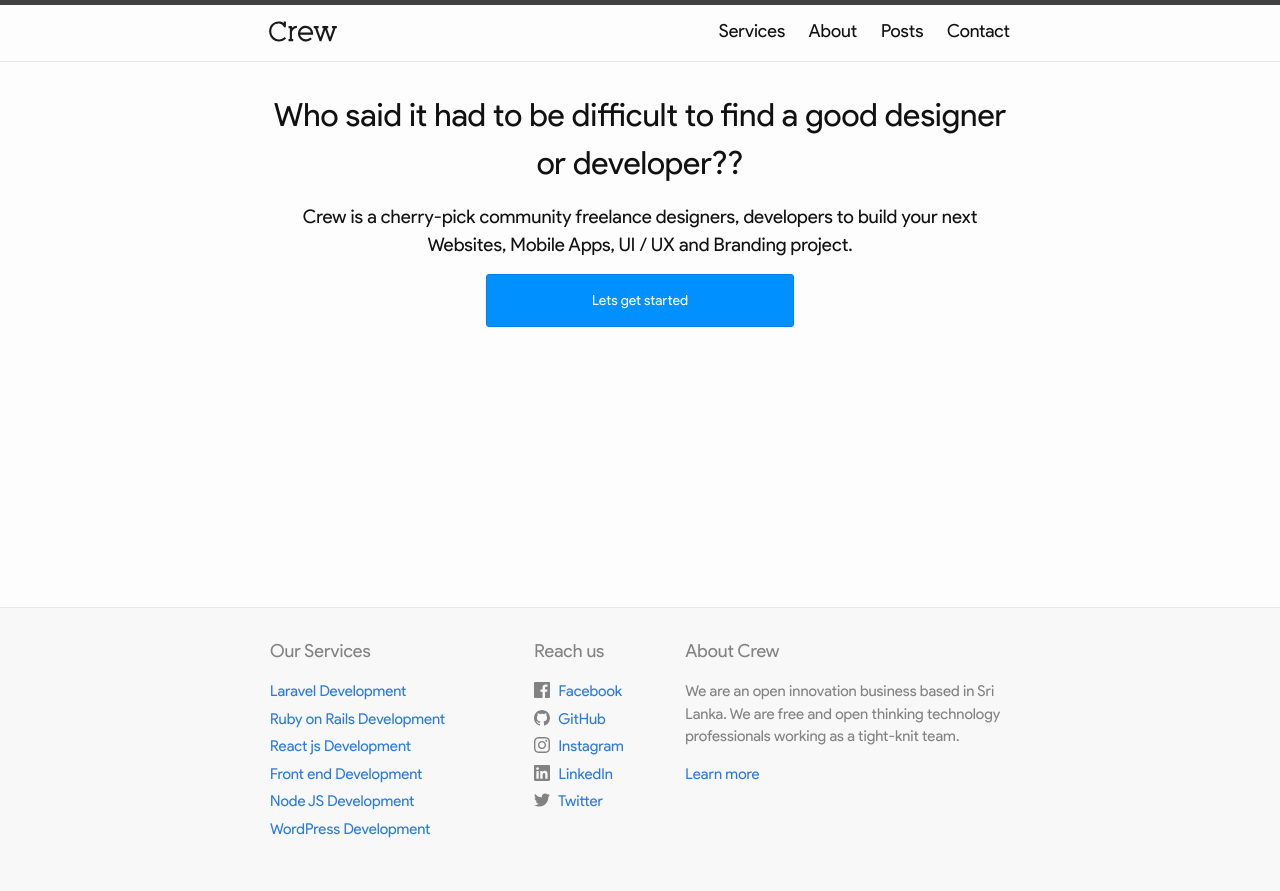
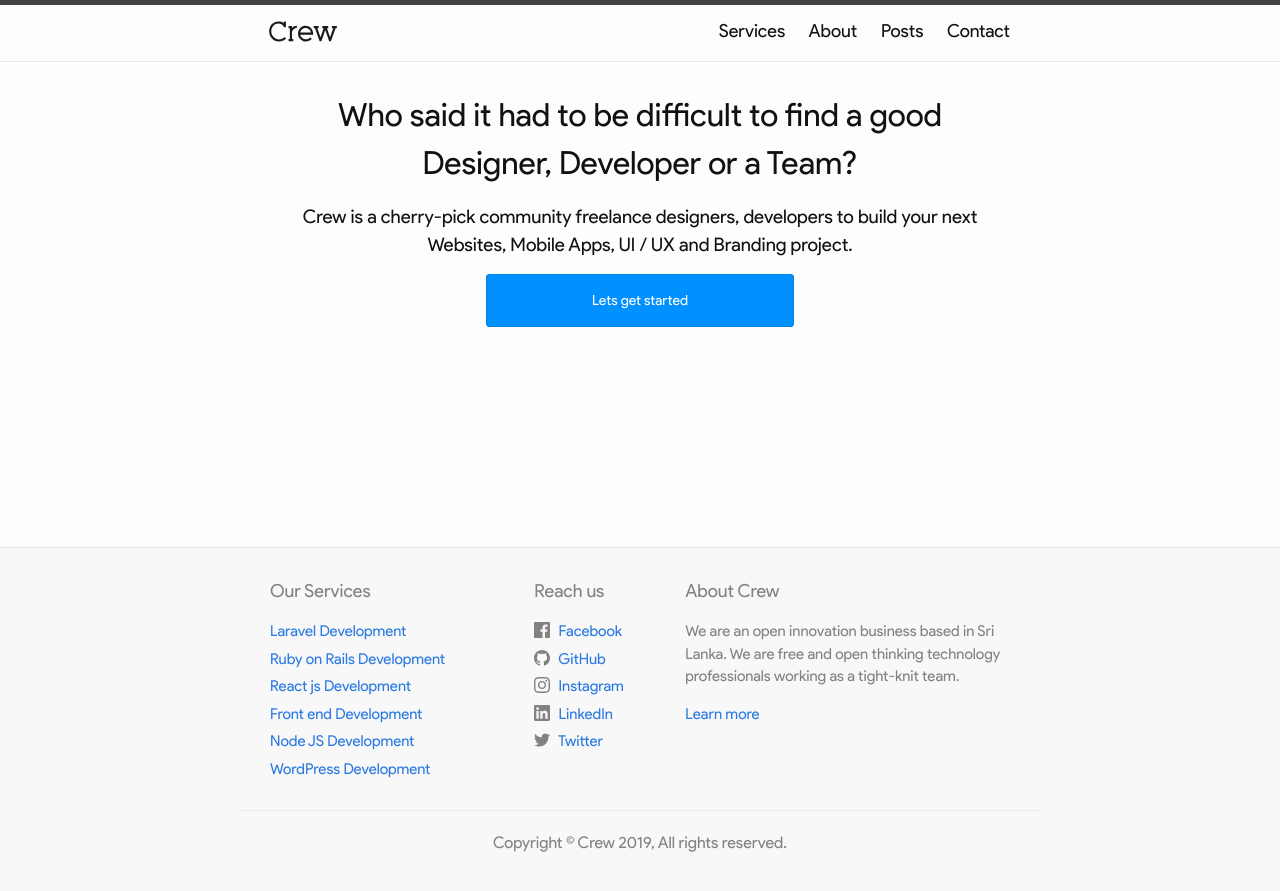
Before and after one commit to crewdigi/crewdigi.github.io, a Jekyll site: the page built from index.md, in a window 1280 px wide. Shown: the top 891 px of the page. Built offline with Jekyll 4.4.1, drawn with Linux system fonts in a browser that asks for light colours.

Commit message:
updated text and footer

```diff
--- a/_includes/footer.html
+++ b/_includes/footer.html
@@ -2,8 +2,6 @@
   <data class="u-url" href="{{ "/" | relative_url }}"></data>
 
   <div class="wrapper">
-
-
     <div class="footer-col-wrapper">
       <div class="footer-col footer-col-1">
             <h2 class="footer-heading">Our Services</h2>
@@ -33,6 +31,11 @@
 
   </div>
 
+
+  <div class="bottom-wrapper">
+    <p>Copyright &copy; Crew {{ 'now' | date: "%Y" }}, All rights reserved.</p>
+  </div>
+
 </footer>
 
 
--- a/_layouts/home.html
+++ b/_layouts/home.html
@@ -7,7 +7,7 @@
 
 <hero>
 
-  <h1>Who said it had to be difficult to find a good designer or developer??</h1>
+  <h1>Who said it had to be difficult to find a good Designer, Developer or a Team?</h1>
   <h3>Crew is a cherry-pick community freelance designers, developers to build your next Websites, Mobile Apps, UI / UX and Branding project.</h3>
 
   <a class="btn ghost" href="mailto:hi@crew.lk">Lets get started</a>
--- a/_sass/minima/_layout.scss
+++ b/_sass/minima/_layout.scss
@@ -173,6 +173,23 @@
   width:         calc(100% - (#{$spacing-unit} / 2));
 }
 
+
+
+.bottom-wrapper {
+max-width: -webkit-calc(800px - (30px));
+max-width: calc(800px - (30px));
+margin-right: auto;
+margin-left: auto;
+padding-right: 15px;
+padding-left: 15px;
+padding-top: 20px;
+text-align: center;
+border-top: 1px solid #e8e8e8;
+color: #828282;
+}
+
+
+
 @media screen and (min-width: $on-large) {
   .footer-col-1 {
     width: -webkit-calc(35% - (#{$spacing-unit} / 2));
```
